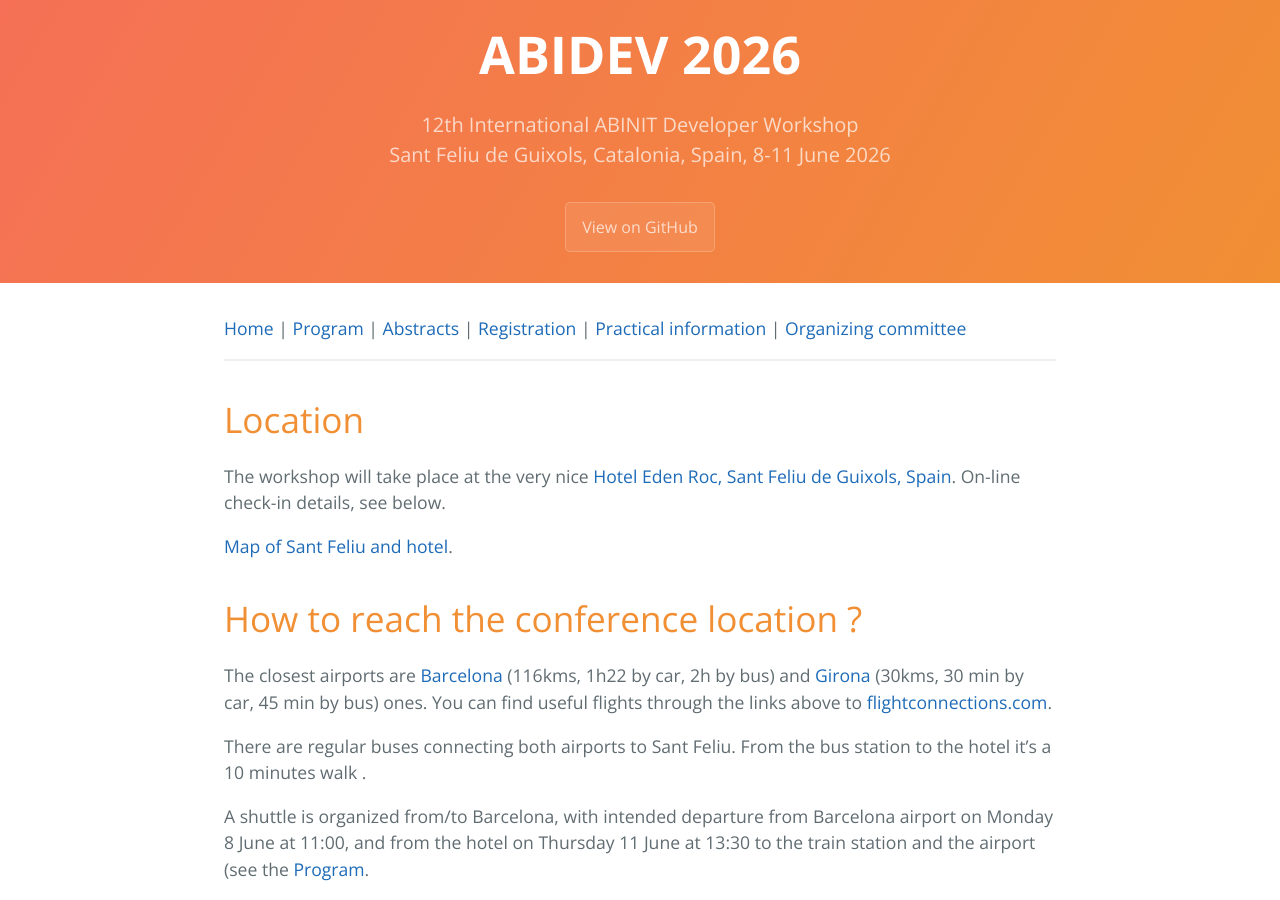
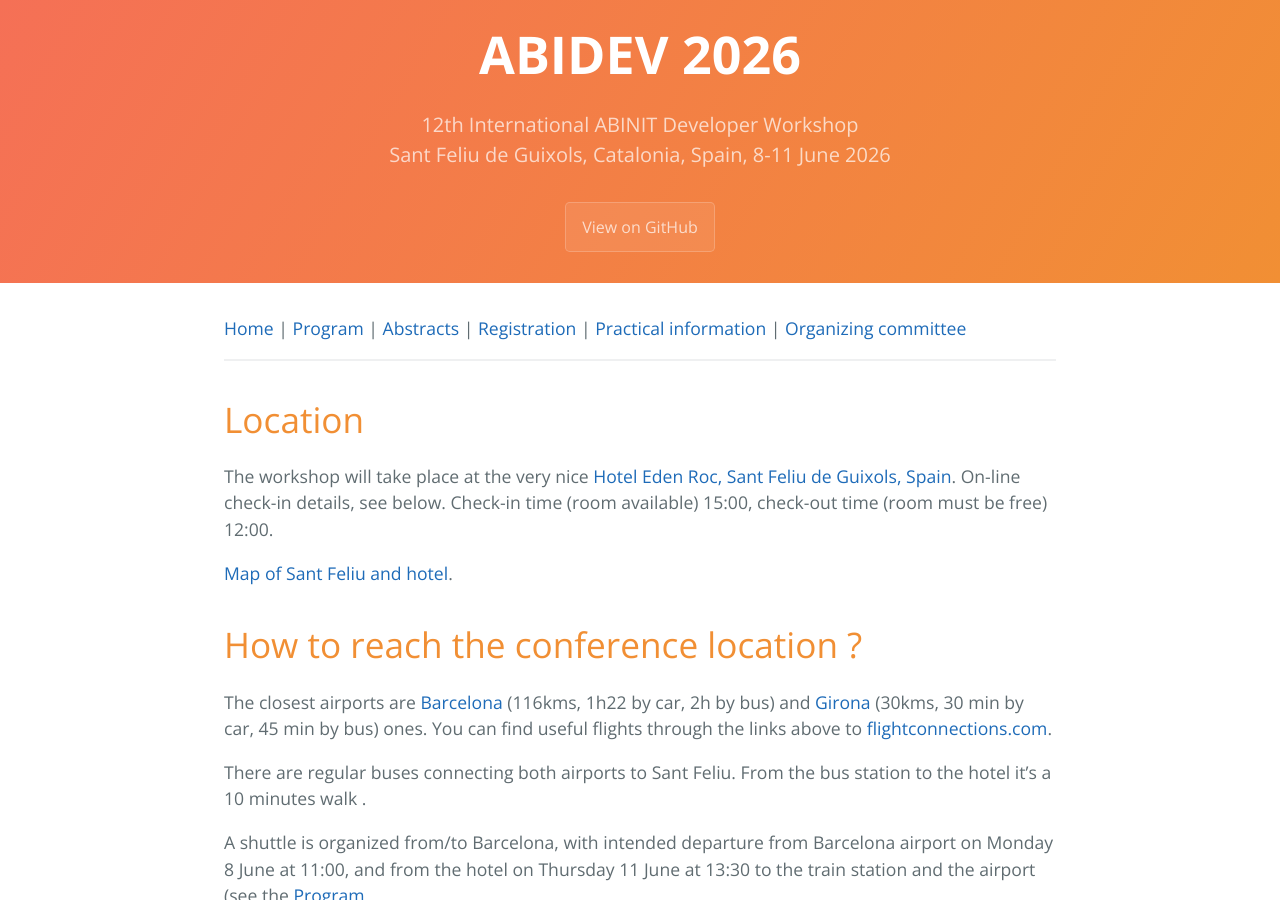
Before and after one commit to abinit/abidev2026, a Jekyll site: the page built from docs/practical.md, in a window 1280 px wide and 900 px high. Built offline with Jekyll 4.4.1, drawn with Linux system fonts in a browser that asks for light colours; the repository's description, which GitHub fills in, is left out.

Commit message:
Add times

```diff
--- a/docs/practical.md
+++ b/docs/practical.md
@@ -11,7 +11,7 @@ description: 12th International ABINIT Developer Workshop <br> Sant Feliu de Gui
 
 The workshop will take place at the very nice
 [Hotel Eden Roc, Sant Feliu de Guixols, Spain](https://www.edenrochotel.com/en/).
-On-line check-in details, see below.
+On-line check-in details, see below. Check-in time (room available) 15:00, check-out time (room must be free) 12:00.
 
 [Map of Sant Feliu and hotel](https://maps.app.goo.gl/eF8sv1zthqdXXNrX9).
 
```
